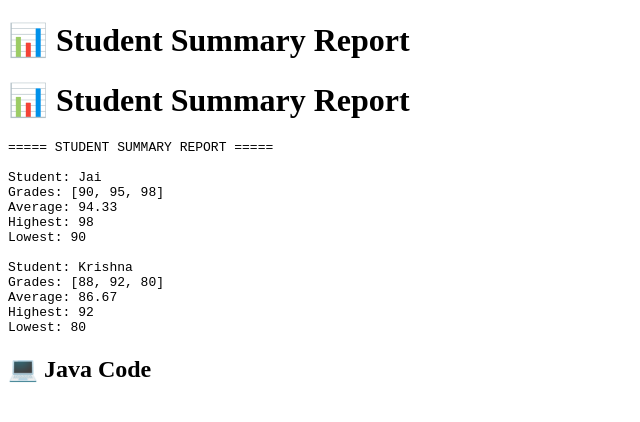
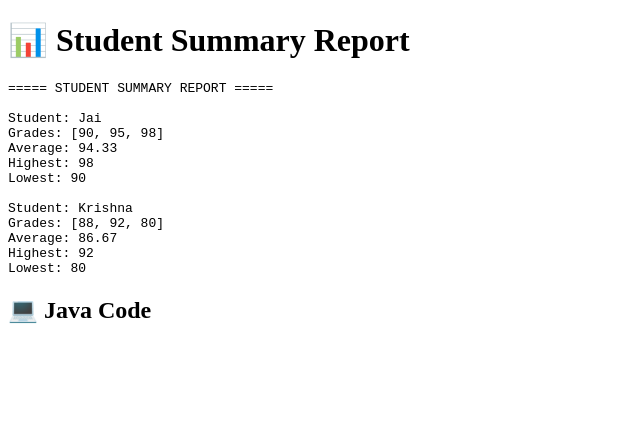
Before and after one commit to jaikrishna-03/Task1, a plain HTML site: page index.html in a window 1280 px wide. Shown: the whole page, without its empty margins (0-640 px from the left). Drawn offline with Linux system fonts and the light colour scheme.

Commit message:
Update index.html

```diff
--- a/index.html
+++ b/index.html
@@ -7,7 +7,7 @@
 
 <h1>📊 Student Summary Report</h1>
 
-<h1>📊 Student Summary Report</h1>
+
 
 <pre>
 ===== STUDENT SUMMARY REPORT =====
```
